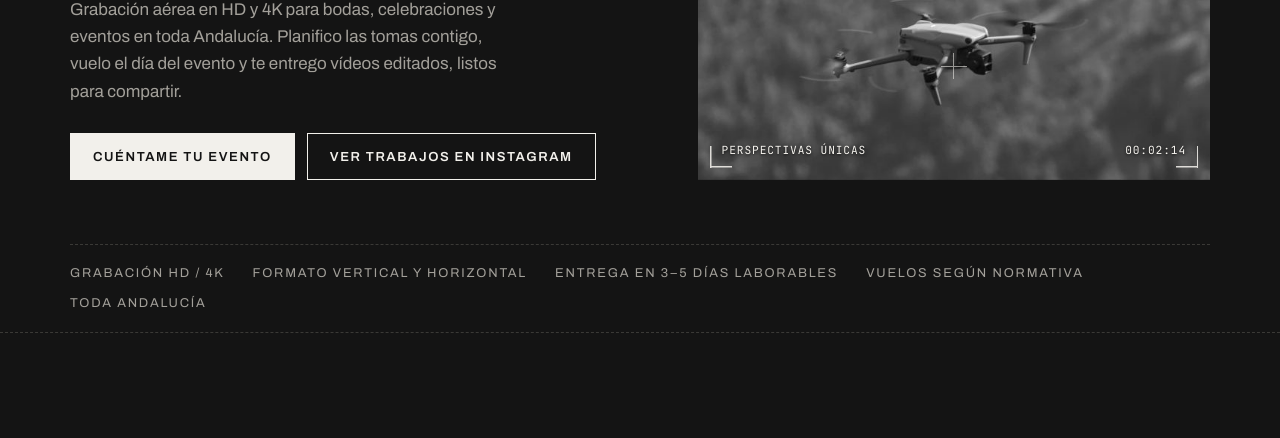
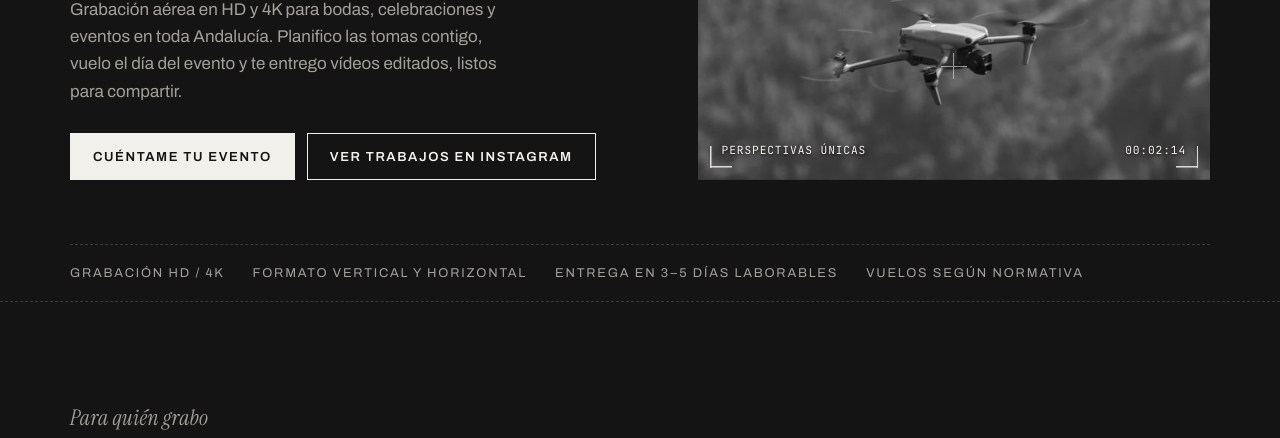
Before and after one commit to 20mng/mng.drone, a website: page index.html in a window 1280 px wide. Shown: the part 333-771 px from the top of the page. Drawn offline with Linux system fonts and the light colour scheme.

Commit message:
Correcion textos

```diff
--- a/index.html
+++ b/index.html
@@ -56,7 +56,7 @@
       </figure>
     </div>
     <div class="hero-strip">
-      <span>Grabación HD / 4K</span><span>Formato vertical y horizontal</span><span>Entrega en 3–5 días laborables</span><span>Vuelos según normativa</span><span>Toda Andalucía</span>
+      <span>Grabación HD / 4K</span><span>Formato vertical y horizontal</span><span>Entrega en 3–5 días laborables</span><span>Vuelos según normativa</span>
     </div>
   </div>
 </header>
@@ -152,7 +152,6 @@
       <div class="conds">
         <span class="chip">Reserva sujeta a confirmación previa</span>
         <span class="chip">Vuelos según normativa vigente</span>
-        <span class="chip">Sujeto a condiciones meteorológicas</span>
       </div>
     </div>
     <ul class="factors">
```
